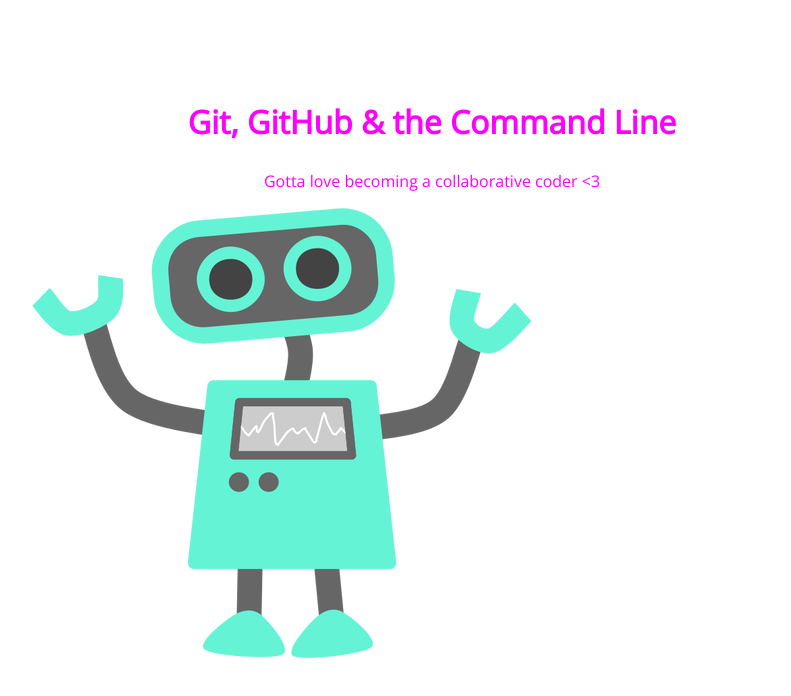
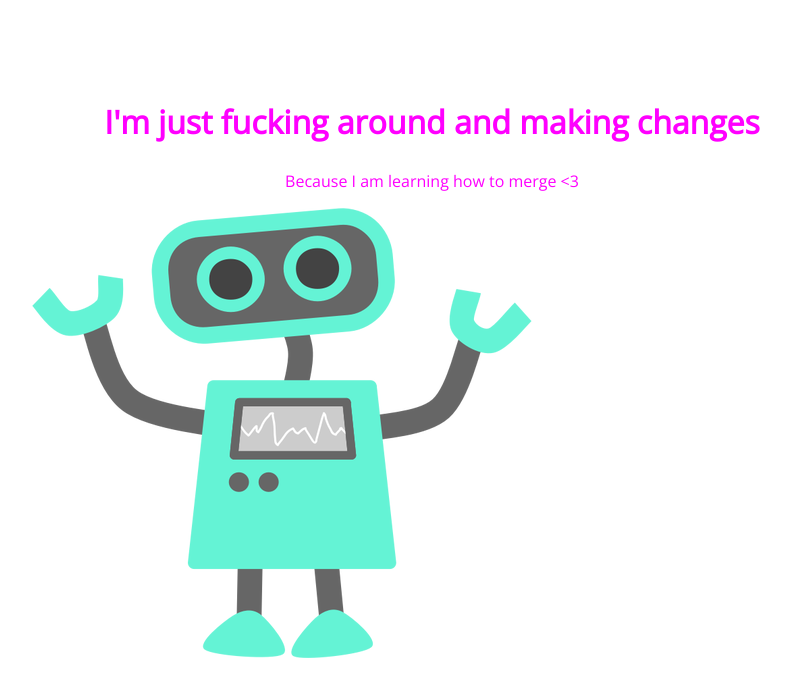
Before and after one commit to mireillesampson/105-project, a plain HTML site: page index.html in a window 1280 px wide. Shown: the whole page, without its empty margins (208-999 px from the left). Drawn offline with nearby package versions, Linux system fonts and the light colour scheme.

Commit message:
changed h one and first para

```diff
--- a/index.html
+++ b/index.html
@@ -8,8 +8,8 @@
 </head>
 <body>
 	<section>
-		<h1>Git, GitHub & the Command Line</h1>
-		<p>Gotta love becoming a collaborative coder <3</p>
+		<h1>I'm just fucking around and making changes</h1>
+		<p>Because I am learning how to merge <3</p>
 		<img src="img/happy-blue-robot.png">
 	</section>
 </body>
```
